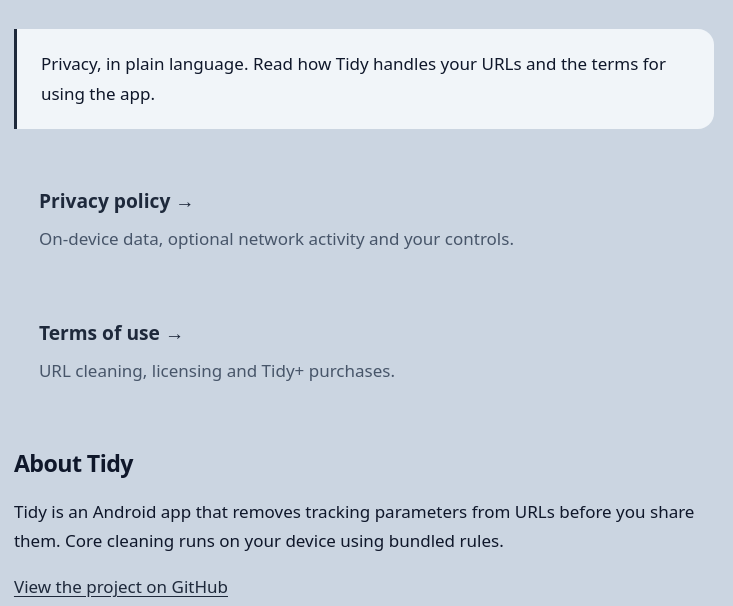
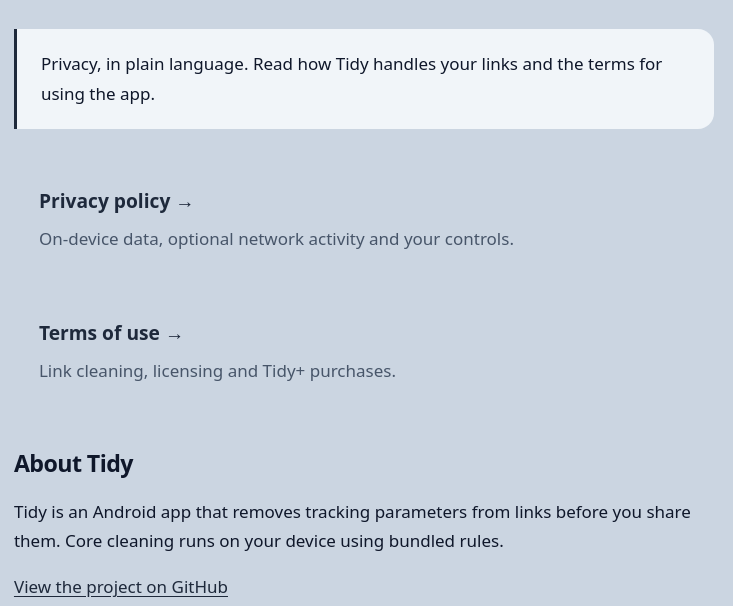
Before and after one commit to arpitnnd/Tidy, a plain HTML site: page website/index.html in a window 1280 px wide. Shown: the part 273-879 px from the top of the page, 276-1009 px from the left. Drawn offline with Linux system fonts and the light colour scheme.

Commit message:
docs: Prefer familiar wording for public copy
Use link in public explanations and retain URL where technical precision or an existing control label requires it. Make contributor guidance reflect the audience distinction.

```diff
--- a/website/index.html
+++ b/website/index.html
@@ -1,11 +1,11 @@
 <!doctype html>
 <html lang="en-GB">
-<head><meta charset="utf-8"><meta name="viewport" content="width=device-width, initial-scale=1"><meta name="color-scheme" content="light dark"><meta name="description" content="Privacy and terms for Tidy, the Android URL cleaning app."><title>Privacy and terms | Tidy</title><link rel="stylesheet" href="./assets/site.css"></head>
+<head><meta charset="utf-8"><meta name="viewport" content="width=device-width, initial-scale=1"><meta name="color-scheme" content="light dark"><meta name="description" content="Privacy and terms for Tidy, the Android link cleaning app."><title>Privacy and terms | Tidy</title><link rel="stylesheet" href="./assets/site.css"></head>
 <body><a class="skip" href="#content">Skip to content</a>
 <header><a class="brand" href="./">Tidy</a><nav aria-label="Main navigation"><a href="./privacy/">Privacy</a><a href="./terms/">Terms</a></nav></header>
 <main id="content"><p class="eyebrow">Tidy / Your controls</p><h1>Privacy and terms</h1>
-<div class="summary"><p>Privacy, in plain language. Read how Tidy handles your URLs and the terms for using the app.</p></div>
-<div class="documents"><a class="document" href="privacy/"><strong>Privacy policy →</strong><span>On-device data, optional network activity and your controls.</span></a><a class="document" href="terms/"><strong>Terms of use →</strong><span>URL cleaning, licensing and Tidy+ purchases.</span></a></div>
-<h2>About Tidy</h2><p>Tidy is an Android app that removes tracking parameters from URLs before you share them. Core cleaning runs on your device using bundled rules.</p><p><a href="https://github.com/arpitnnd/Tidy">View the project on GitHub</a></p>
+<div class="summary"><p>Privacy, in plain language. Read how Tidy handles your links and the terms for using the app.</p></div>
+<div class="documents"><a class="document" href="privacy/"><strong>Privacy policy →</strong><span>On-device data, optional network activity and your controls.</span></a><a class="document" href="terms/"><strong>Terms of use →</strong><span>Link cleaning, licensing and Tidy+ purchases.</span></a></div>
+<h2>About Tidy</h2><p>Tidy is an Android app that removes tracking parameters from links before you share them. Core cleaning runs on your device using bundled rules.</p><p><a href="https://github.com/arpitnnd/Tidy">View the project on GitHub</a></p>
 </main>
 <footer><p>Tidy · Arpit Anand</p><nav aria-label="Footer"><a href="./privacy/">Privacy policy</a><a href="./terms/">Terms of use</a><a href="https://github.com/arpitnnd/Tidy">GitHub</a></nav></footer></body></html>
```
Also changed, not shown: 4 other files.
